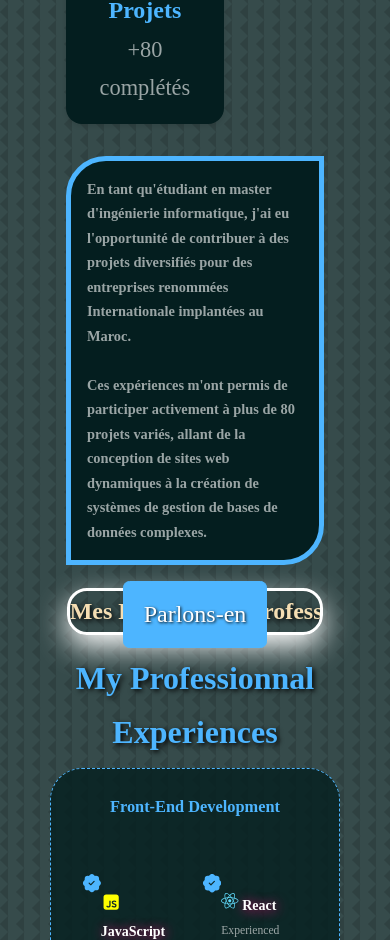
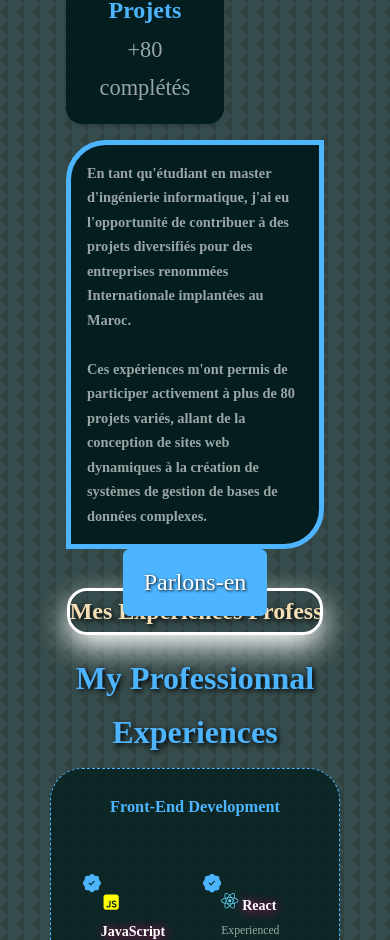
Before and after one commit to Mouhamed1003/keenprogrammer.com, a React (Create React App) app: page / in a window 390 px wide. Shown: the part 1868-2808 px from the top of the page. Built offline with nearby package versions, Linux system fonts and the light colour scheme.

Commit message:
Update a_propos.css

```diff
--- a/src/components/a_propos/a_propos.css
+++ b/src/components/a_propos/a_propos.css
@@ -237,7 +237,7 @@ section {
 
     .apropos_content p {
         width: 100%; /* Largeur à 100% */
-        margin: 1rem 0; /* Marge réduite */
+        margin: 0rem 0; /* Marge réduite */
         padding: 1rem; /* Ajout de padding pour éviter que le texte touche les bords */
         box-sizing: border-box; /* Inclure le padding dans la largeur totale */
         text-align: left;
```
